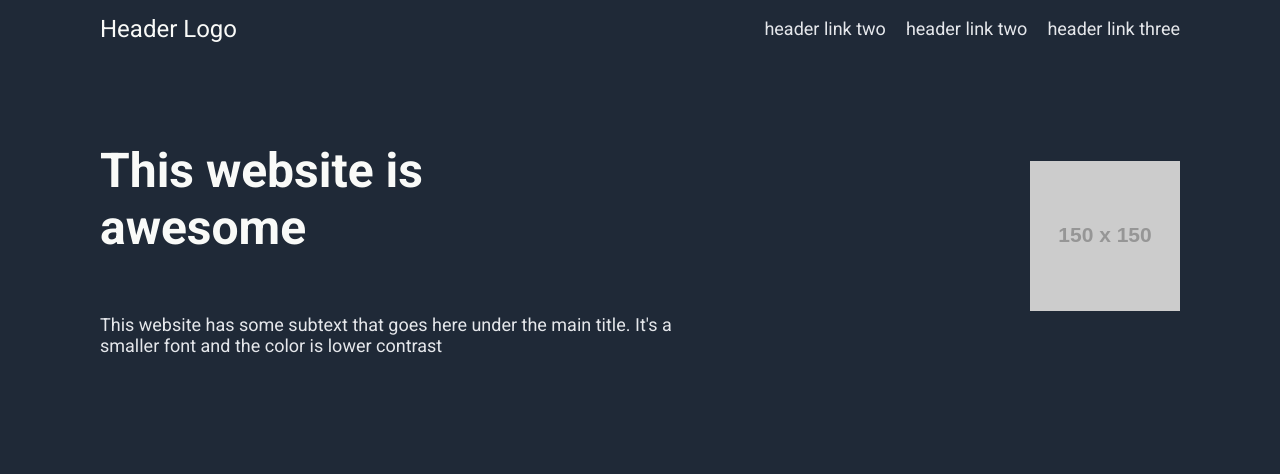
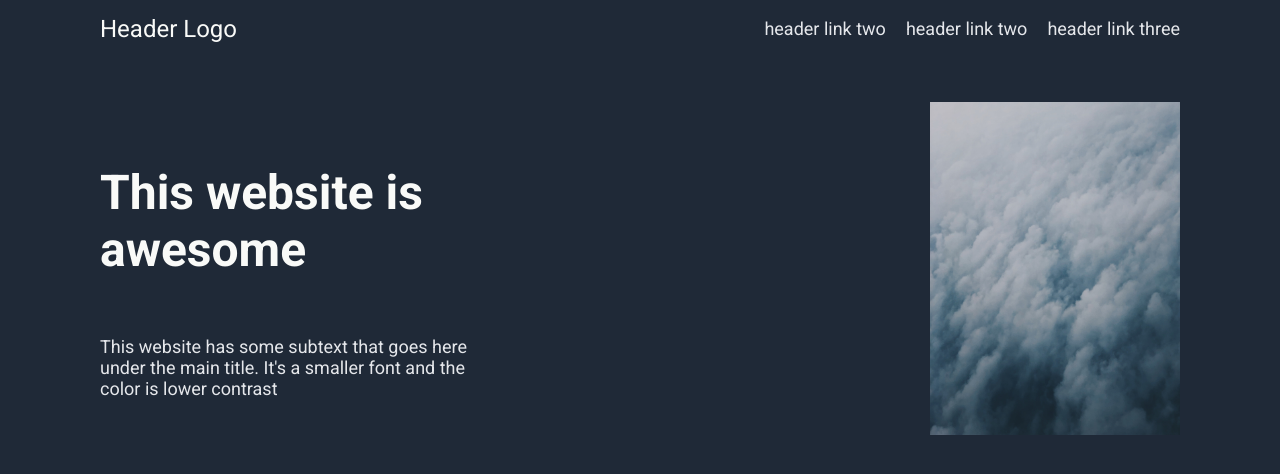
Before and after one commit to justinhcabral/odin-landingPage, a plain HTML site: page index.html in a window 1280 px wide. Drawn offline with Linux system fonts and the light colour scheme; placeholder pictures from the web are drawn by us.

Commit message:
Modify index and style

```diff
--- a/index.html
+++ b/index.html
@@ -35,8 +35,8 @@
           This website has some subtext that goes here under the main title. It's a smaller font and the color is lower contrast
         </p>
       </div>
-      <div class="intro-image">
-        <img src="https://via.placeholder.com/150" alt="this is a placeholder for an image">
+      <div class="intro-img-container">
+        <img class="intro-image" src="images/pexels-guilherme-rossi-1755700.jpg" alt="this is a placeholder for an image">
       </div>
     </div>
 
--- a/style.css
+++ b/style.css
@@ -34,7 +34,7 @@ body{
   justify-content: center;
   align-items: center;
   color: white;
-  gap: 300px;
+  justify-content: space-between;
 }
 
 .intro-text{
@@ -56,9 +56,17 @@ body{
 .intro-par{
   /* margin-top: 0; */
   font-size: 18px;
+  max-width: 400px;
   color: #E5E7EB;
 }
 
+.intro-imag-container{
+  flex: 2;
+}
+
 .intro-image{
-
+    max-width: 250px;
+    height: auto;
+    flex:1;
+    object-fit: fill;
 }
```
